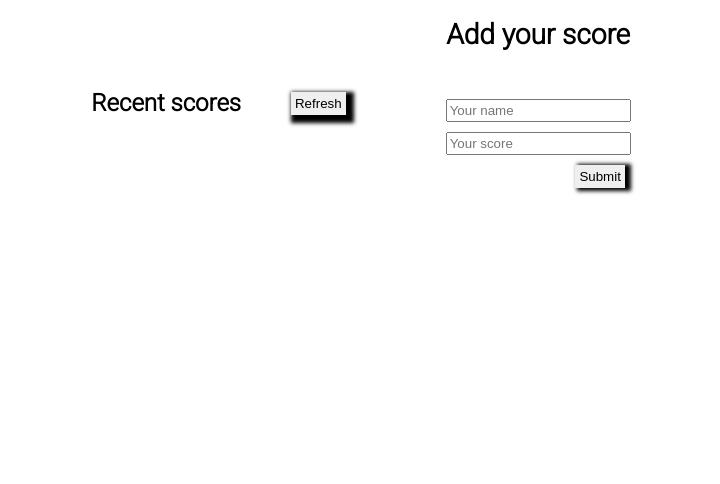
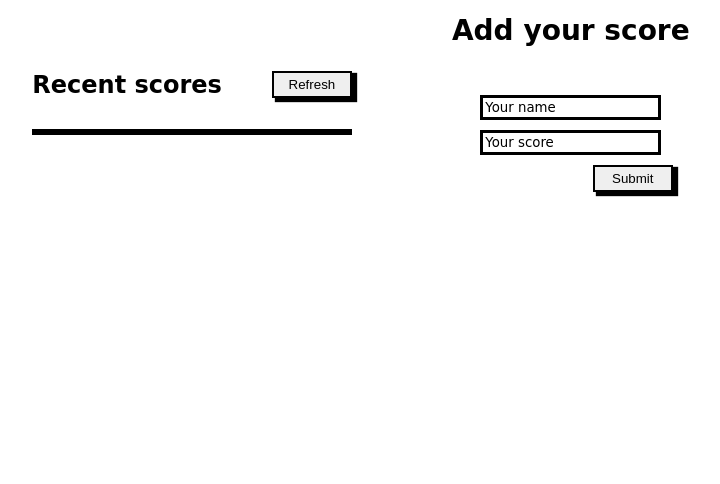
Before and after one commit to Ghilain/Leaderboard, a website built with webpack: page src/index.html in a window 1280 px wide. Shown: the part 316-800 px from the top of the page, without its empty margins (279-999 px from the left). Built offline with nearby package versions, Linux system fonts and the light colour scheme; no server answers.

Commit message:
Add css style

```diff
--- a/src/style.css
+++ b/src/style.css
@@ -31,6 +31,11 @@ h1 {
   top: -9px;
   left: -186px;
   font-size: 40px;
+  font-family: cursive;
+}
+
+h2 {
+  font-family: cursive;
 }
 
 .content {
@@ -64,6 +69,8 @@ h1 {
 
 .scores {
   list-style: none;
+  border: 3px solid;
+  margin-top: 30px;
 }
 
 .display-section {
@@ -74,12 +81,14 @@ h1 {
 
 .score-item {
   padding: 2px;
+  font-family: cursive;
 }
 
 .refresh-btn {
   padding: 4px;
-  border: 0;
-  box-shadow: 4px 4px 4px 4px;
+  width: 80px;
+  border: 2px solid;
+  box-shadow: 4px 3px 1px 1px;
 }
 
 .recent-score-list ul li:nth-child(even) {
@@ -88,6 +97,7 @@ h1 {
 
 h3 {
   font-size: 28px;
+  font-family: cursive;
 }
 
 .adding-data {
@@ -109,11 +119,19 @@ h3 {
 input {
   outline: none;
   padding: 2px;
+  border: 3px solid;
+  font-family: cursive;
+}
+
+::placeholder {
+  color: black;
+  opacity: 1;
 }
 
 #submit-btn {
+  margin-left: 124px;
   padding: 4px;
-  border: 0;
-  box-shadow: 4px 1px 4px 2px;
-  margin-left: 124px;
+  width: 80px;
+  border: 2px solid;
+  box-shadow: 4px 3px 1px 1px;
 }
```
Also changed, not shown: dist/bundle529494dbdf378e807293.js (added), dist/bundleec42a5746c726fd83a84.js (deleted), dist/index.html.
